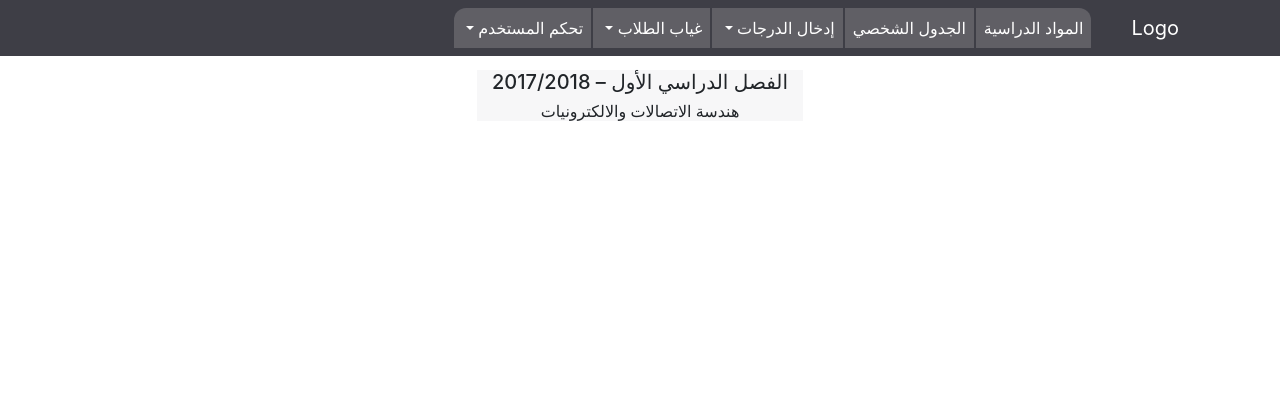
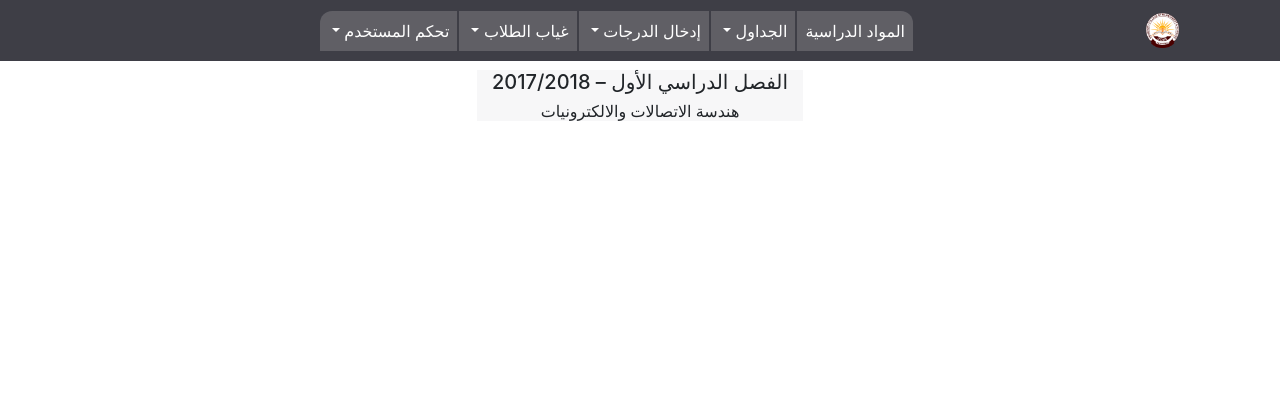
Before and after one commit to Mahmoud-Mohamed-Elgamily/graduation-project, a Django app: template templates/basic.html in a window 1280 px wide. Shown: the top 420 px of the page. Run offline with Django 3.2, Linux system fonts and the light colour scheme; the template is opened without the code that fills it, so the values that code supplies are empty; some libraries are stand-ins or nearby versions.

Commit message:
omran update on my laptop

```diff
--- a/doctor/urls.py
+++ b/doctor/urls.py
@@ -20,6 +20,7 @@ app_name='doctor'
 urlpatterns = [
     path('home/', views.home, name='home'),
     path('tbl/', views.tbl, name='tbl'),
+    path('depart_tbl/', views.depart_tbl, name='depart_tbl'),
     path('subjects/', views.subjects, name='subjects'),
     path('subjects/<int:pk>/', views.students, name='students'),
     path('subjects/details/<int:pk>/', views.details, name='details'),
--- a/static/css/style.css
+++ b/static/css/style.css
@@ -19,6 +19,11 @@ nav.navbar {
 
 nav.navbar div a.navbar-brand, nav.navbar div ul li a.nav-link {
   color: white !important;
+}
+
+nav.navbar div ul.navbar-nav {
+  margin: 0 auto;
+  padding: 0;
 }
 
 nav.navbar div li {
--- a/static/css/style.scss
+++ b/static/css/style.scss
@@ -24,6 +24,11 @@ nav.navbar {
     }
 
     div{
+
+      ul.navbar-nav{
+        margin: 0 auto;
+        padding: 0;
+      }
 
       li{
         text-align: right;
--- a/templates/basic.html
+++ b/templates/basic.html
@@ -18,7 +18,9 @@
 <body>
     <nav class="navbar fixed-top navbar-expand-lg navbar-light bg-light">
         <div class="container">
-            <a class="navbar-brand" href="{% url 'doctor:home' %}">Logo</a>
+            <a class="navbar-brand" href="{% url 'doctor:home' %}">
+                <img src="{% static 'img/logo.png' %}" alt="logo" height="35px">
+            </a>
             <button class="navbar-toggler" type="button" data-toggle="collapse" data-target="#navbarNavDropdown" aria-controls="navbarNavDropdown" aria-expanded="false" aria-label="Toggle navigation">
                 <span class="navbar-toggler-icon"></span>
             </button>
@@ -27,8 +29,15 @@
                 <li class="nav-item {% if subject == 'true' %}active{% endif %}">
                     <a class="nav-link" href="{% url 'doctor:subjects' %}">المواد الدراسية</a>
                 </li>
-                <li class="nav-item {% if table == 'true' %}active{% endif %}">
-                    <a class="nav-link" href="{% url 'doctor:tbl' %}"> الجدول الشخصي</a>
+
+                <li class="nav-item dropdown nav-item {% if table == 'true' %}active{% endif %}">
+                    <a class="nav-link dropdown-toggle" href="#" id="navbarDropdownMenuLink" role="button" data-toggle="dropdown" aria-haspopup="true" aria-expanded="false">
+                    الجداول
+                    </a>
+                    <div class="dropdown-menu" aria-labelledby="navbarDropdownMenuLink">
+                    <a class="dropdown-item" href="{% url 'doctor:depart_tbl' %}">جدول القسم</a>
+                    <a class="dropdown-item" href="{% url 'doctor:tbl' %}"> الجدول الشخصي</a>
+                    </div>
                 </li>
                 <li class="nav-item dropdown">
                     <a class="nav-link dropdown-toggle" href="#" id="navbarDropdownMenuLink" role="button" data-toggle="dropdown" aria-haspopup="true" aria-expanded="false">
--- a/templates/login.html
+++ b/templates/login.html
@@ -19,7 +19,7 @@
 <body style="background: url({% static 'img/background.jpg' %}) center center fixed;background-size: cover;">
     <nav class="navbar fixed-top navbar-expand-lg navbar-light bg-light">
         <div class="container text-center">
-            <a class="navbar-brand text-cener" href="{% url 'accounts:login' %}" style="transform: translate(50%);margin-right: 50%;">Logo</a>
+            <a class="navbar-brand text-cener" href="{% url 'accounts:login' %}" style="transform: translate(50%);margin-right: 50%;"><img src="{% static 'img/logo.png' %}" alt="logo" height="35px"></a>
             <button class="navbar-toggler" type="button" data-toggle="collapse" data-target="#navbarNavDropdown" aria-controls="navbarNavDropdown" aria-expanded="false" aria-label="Toggle navigation">
                 <span class="navbar-toggler-icon"></span>
             </button>
```
Also changed, not shown: doctor/doctor.py (+36 -1 lines), doctor/views.py (+35 -1 lines), static/img/logo.png (added), 2 other files.
